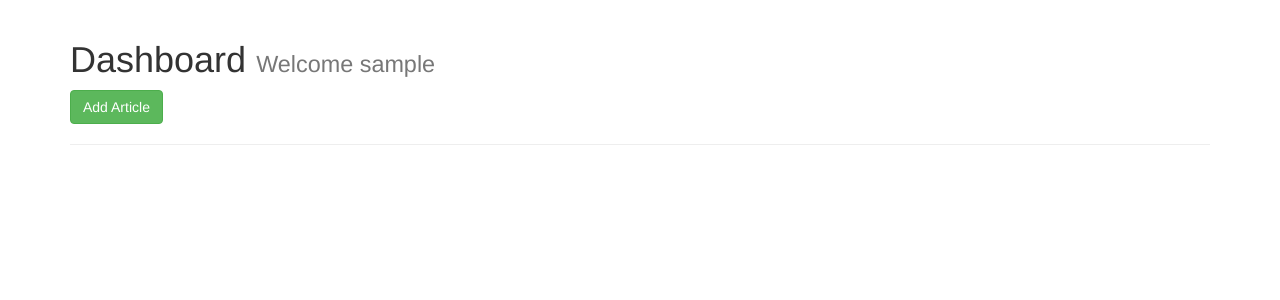
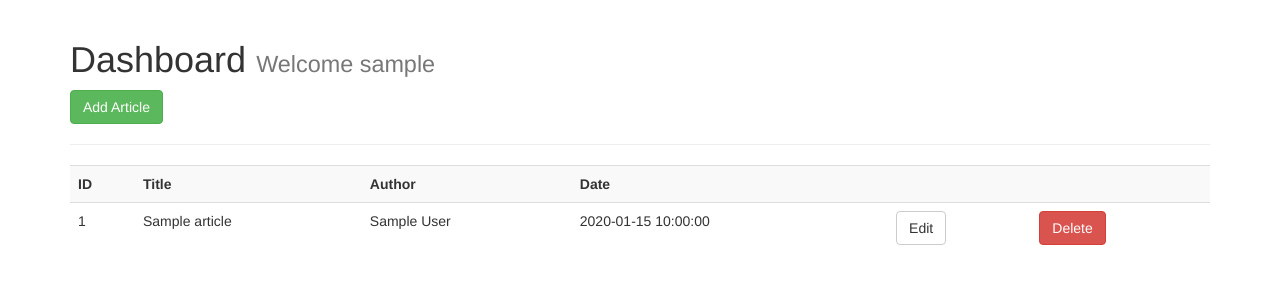
Before and after one commit to pengfeiye/FlaskApp, a Flask app: page /dashboard in a window 1280 px wide. Shown: the part 52-352 px from the top of the page. Run offline with Flask 2, Linux system fonts and the light colour scheme; the visitor is signed in with stand-in values (Sample User, id 1); tables that the repository leaves empty or names only in its code hold one stand-in row (values such as "Sample post"); some libraries are stand-ins or nearby versions.

Commit message:
dashboard article table created

```diff
--- a/app.py
+++ b/app.py
@@ -132,7 +132,24 @@ def login():
 @app.route('/dashboard')
 @is_logged_in
 def dashboard():
-    return render_template('dashboard.html')
+    #opening DB connection
+    cur = mysql.connection.cursor()
+
+    #get articles
+    result = cur.execute("SELECT * FROM articles")
+
+    articles = cur.fetchall()
+
+    if result > 0:
+        return render_template('dashboard.html', articles=articles)
+    else:
+        msg= 'No Articles Found'
+        return render_template('dashboard.html', msg=msg)
+
+    #closing DB connection
+    cur.close()
+
+
 
 @app.route('/logout')
 @is_logged_in
--- a/templates/add_article.html
+++ b/templates/add_article.html
@@ -8,7 +8,7 @@
       {{render_field(form.title, class_='form-control')}}
     </div>
     <div class="form-group">
-      {{render_field(form.body, class_='form-control')}}
+      {{render_field(form.body, class_='form-control', id="editor")}}
     </div>
     <p><input type="submit" class="btn btn-primary" value="Submit"></p>
   </form>
--- a/templates/dashboard.html
+++ b/templates/dashboard.html
@@ -4,4 +4,24 @@
   <h1>Dashboard <small>Welcome {{session.username}}</small></h1>
   <a class= "btn btn-success" href="/add_article"> Add Article</a>
   <hr>
+  <table class="table table-striped">
+    <tr>
+      <th>ID</th>
+      <th>Title</th>
+      <th>Author</th>
+      <th>Date</th>
+      <th></th>
+      <th></th>
+    </tr>
+    {% for article in articles %}
+      <tr>
+        <td>{{article.id}}</td>
+        <td>{{article.title}}</td>
+        <td>{{article.author}}</td>
+        <td>{{article.create_date}}</td>
+        <th><a href="edit_article/{{article.id}}" class="btn btn-default pullright">Edit</a></th>
+        <th><a href="edit_article/{{article.id}}" class="btn btn-danger pullright">Delete</a></th>
+      </tr>
+    {% endfor %}
+  </table>
 {% endblock %}
--- a/templates/layout.html
+++ b/templates/layout.html
@@ -5,6 +5,7 @@
     <meta charset="utf-8"/>
     <title>My Flask App</title>
     <link rel="stylesheet" href="https://stackpath.bootstrapcdn.com/bootstrap/3.3.7/css/bootstrap.min.css">
+
   </head>
   <body>
     {% include 'includes/_navbar.html'%}
@@ -15,5 +16,9 @@
 
 
     <script src="https://stackpath.bootstrapcdn.com/bootstrap/3.3.7/js/bootstrap.min.js"></script>
+    <script src="https://cdn.ckeditor.com/4.9.2/standard/ckeditor.js"></script>
+    <script type="text/javascript">
+      CKEDITOR.replace('editor')
+    </script>
   </body>
 </html>
```
